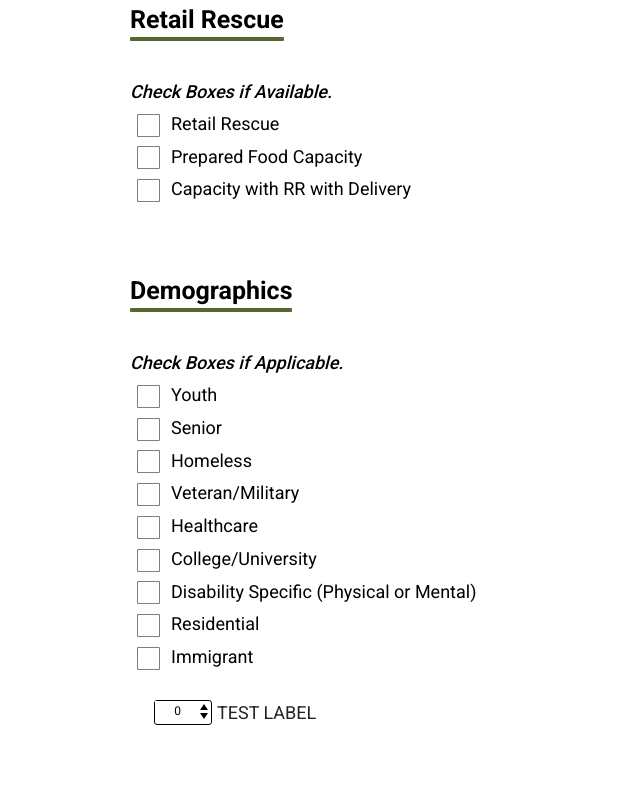
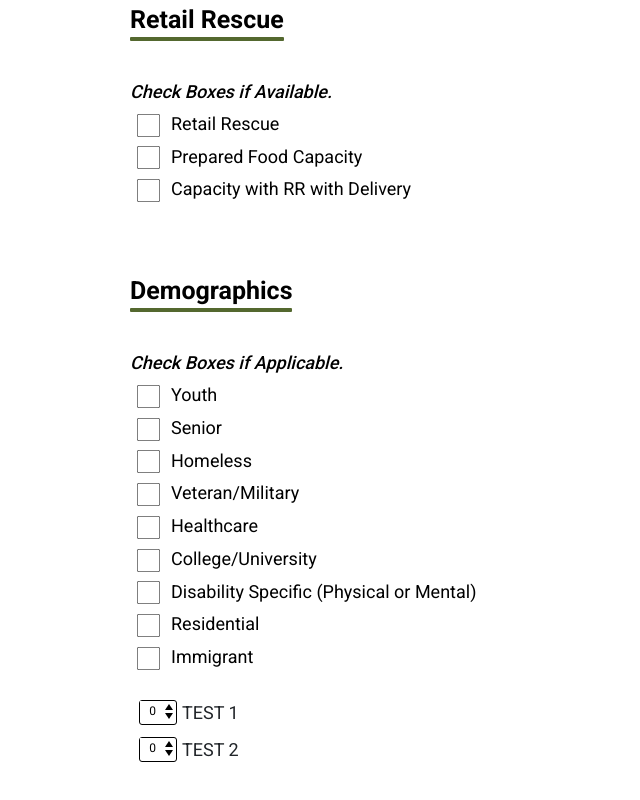
Before and after one commit to TritonSE/FSD-Distribution-Web-App, a React (Create React App) app: page / in a window 1280 px wide. Shown: the part 3059-3859 px from the top of the page, without its empty margins (0-640 px from the left). Built offline with nearby package versions, Linux system fonts and the light colour scheme.

Commit message:
Implemented single IncrementerBoxColumn

```diff
--- a/src/pages/agency-profile-form/AgencyProfileForm.js
+++ b/src/pages/agency-profile-form/AgencyProfileForm.js
@@ -6,7 +6,7 @@ import FormSectionHeader from "./FormSectionHeader";
 import InputText from "./InputText";
 import InputDropdown from "./InputDropdown";
 import InputCheckboxList from "./InputCheckboxList";
-import IncrementerBox from "./IncrementerBox";
+import IncrementerBoxColumn from "./IncrementerBoxColumn";
 import FormButton from "./FormButton";
 //import "bootstrap/dist/css/bootstrap.min.css";
 import "./formstyle.css";
@@ -253,9 +253,7 @@ class AgencyProfileForm extends Component {
           </div>
 
           <Row noGutters={true}>
-            <Col>
-              <IncrementerBox label={"TEST LABEL"} />
-            </Col>
+              <IncrementerBoxColumn options={["TEST 1", "TEST 2"]} />
           </Row>
           {/*BUTTON
           <FormButton
--- a/src/pages/agency-profile-form/IncrementerBox.jsx
+++ b/src/pages/agency-profile-form/IncrementerBox.jsx
@@ -46,9 +46,15 @@ class IncrementerBox extends Component {
   };
   render() {
     return (
-      <Row className="m-4">
-        <Col className="remove-all-margin-padding center-col-contents" xs="auto">
-          <Container className="incrementer-box-container remove-all-margin-padding">
+      <Row>
+        <Col
+          className="remove-all-margin-padding center-col-contents"
+          xs="auto"
+        >
+          <Container
+            className="incrementer-box-container remove-all-margin-padding"
+            xs="auto"
+          >
             <Row className="no-gutters">
               <Col className="no-gutters center-col-contents" xs="auto">
                 <input
--- /dev/null
+++ b/src/pages/agency-profile-form/IncrementerBoxColumn.jsx
@@ -0,0 +1,21 @@
+import React, { Component } from "react";
+import IncrementerBox from "./IncrementerBox";
+import { Col } from "react-bootstrap";
+
+class IncrementerBoxColumn extends Component {
+  constructor(props) {
+    super(props);
+  }
+
+  render() {
+    return (
+      <Col className="no-gutters  m-4" xs="auto">
+        {this.props.options.map((optionsText, index) => {
+          return <IncrementerBox key={index} label={optionsText} />;
+        })}
+      </Col>
+    );
+  }
+}
+
+export default IncrementerBoxColumn;
--- a/src/pages/agency-profile-form/formstyle.css
+++ b/src/pages/agency-profile-form/formstyle.css
@@ -201,7 +201,7 @@ select.custom-select {
 }
 
 .incrementer-box-input {
-  width: 45px;
+  width: 25px;
   text-align: center;
   font-family: Roboto;
   font-style: normal;
```
